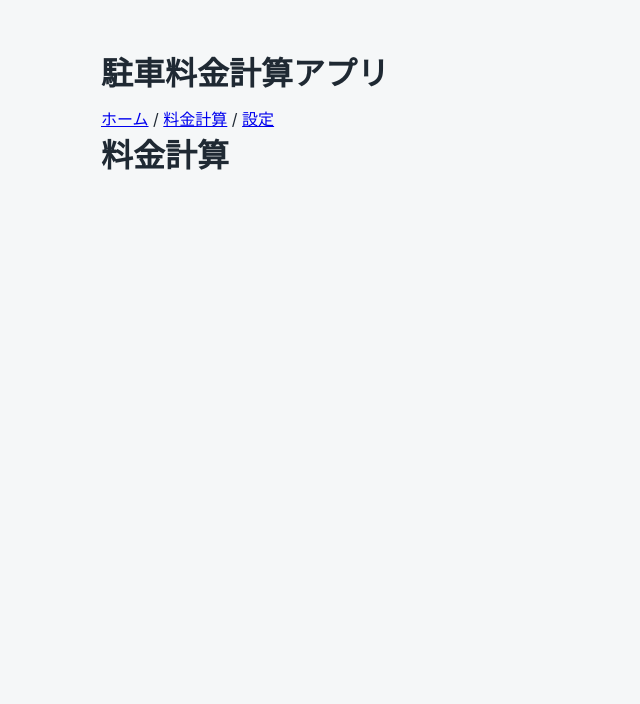
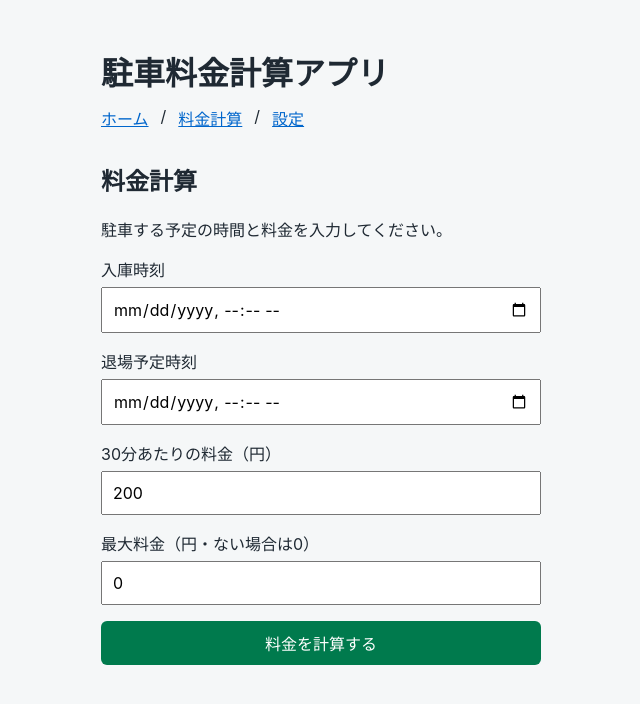
Before and after one commit to raito723/tyuusha, a React (Vite) app in the folder parking-fee-app/: page /calculator in a window 1280 px wide. Shown: the top 704 px of the page, without its empty margins (203-843 px from the left). Built offline with nearby package versions, Linux system fonts and the light colour scheme.

Commit message:
基本料金の計算機能を追加

```diff
--- a/parking-fee-app/src/index.css
+++ b/parking-fee-app/src/index.css
@@ -20,3 +20,65 @@ main {
 h1 {
   margin: 0 0 12px;
 }
+
+/*  */
+
+header {
+  margin-bottom: 32px;
+}
+
+nav {
+  display: flex;
+  gap: 12px;
+  margin-top: 12px;
+}
+
+nav a {
+  color: #0066cc;
+}
+
+form {
+  display: grid;
+  gap: 16px;
+  max-width: 440px;
+}
+
+form div {
+  display: grid;
+  gap: 6px;
+}
+
+input,
+button {
+  font: inherit;
+  padding: 10px;
+}
+
+button {
+  border: 0;
+  border-radius: 6px;
+  background: #007a4d;
+  color: #ffffff;
+  cursor: pointer;
+}
+
+button:hover {
+  background: #00623e;
+}
+
+.result-card {
+  margin-top: 24px;
+  padding: 20px;
+  border-radius: 8px;
+  background: #ffffff;
+}
+
+.error-message {
+  color: #c62828;
+  font-weight: bold;
+}
+
+.notice-message {
+  color: #00623e;
+  font-weight: bold;
+}
--- /dev/null
+++ b/parking-fee-app/src/lib/feeCalculator.js
@@ -0,0 +1,39 @@
+export function calculateParkingFee({
+    startTime,
+    endTime,
+    pricePer30Minutes,
+    maximumFee,
+}) {
+    const start = new Date(startTime);
+    const end = new Date(endTime);
+
+    if (Number.isNaN(start.getTime()) || Number.isNaN(end.getTime())) {
+        return {
+            error: "入庫時刻と退場予定時刻を入力してください。",
+        };
+    }
+
+    const parkingMinutes = Math.ceil((end - start) / (1000 * 60));
+
+    if (parkingMinutes <= 0) {
+        return {
+            error: "退場予定時刻は、入庫時刻より後に設定してください。",
+        };
+    }
+
+    const units = Math.ceil(parkingMinutes / 30);
+    const regularFee = units * pricePer30Minutes;
+
+    const hasMaximumFee = maximumFee > 0;
+    const totalFee = hasMaximumFee
+        ? Math.min(regularFee, maximumFee)
+        : regularFee;
+
+    return {
+        parkingMinutes,
+        units,
+        regularFee,
+        totalFee,
+        maximumFeeApplied: hasMaximumFee && regularFee >= maximumFee,
+    };
+}
--- a/parking-fee-app/src/pages/FeeCalculatorPage.jsx
+++ b/parking-fee-app/src/pages/FeeCalculatorPage.jsx
@@ -1,3 +1,108 @@
+import { useState } from "react";
+import { calculateParkingFee } from "../lib/feeCalculator";
+
 export function FeeCalculatorPage() {
-    return <h1>料金計算</h1>;
+    const [startTime, setStartTime] = useState("");
+    const [endTime, setEndTime] = useState("");
+    const [pricePer30Minutes, setPricePer30Minutes] = useState(200);
+    const [maximumFee, setMaximumFee] = useState(0);
+    const [result, setResult] = useState(null);
+
+    function handleSubmit(event) {
+        event.preventDefault();
+
+        const calculationResult = calculateParkingFee({
+            startTime,
+            endTime,
+            pricePer30Minutes: Number(pricePer30Minutes),
+            maximumFee: Number(maximumFee),
+        });
+
+        setResult(calculationResult);
+    }
+
+    return (
+        <section>
+            <h2>料金計算</h2>
+            <p>駐車する予定の時間と料金を入力してください。</p>
+
+            <form onSubmit={handleSubmit}>
+                <div>
+                    <label htmlFor="startTime">入庫時刻</label>
+                    <input
+                        id="startTime"
+                        type="datetime-local"
+                        value={startTime}
+                        onChange={(event) => setStartTime(event.target.value)}
+                        required
+                    />
+                </div>
+
+                <div>
+                    <label htmlFor="endTime">退場予定時刻</label>
+                    <input
+                        id="endTime"
+                        type="datetime-local"
+                        value={endTime}
+                        onChange={(event) => setEndTime(event.target.value)}
+                        required
+                    />
+                </div>
+
+                <div>
+                    <label htmlFor="pricePer30Minutes">30分あたりの料金（円）</label>
+                    <input
+                        id="pricePer30Minutes"
+                        type="number"
+                        min="0"
+                        value={pricePer30Minutes}
+                        onChange={(event) => setPricePer30Minutes(event.target.value)}
+                        required
+                    />
+                </div>
+
+                <div>
+                    <label htmlFor="maximumFee">最大料金（円・ない場合は0）</label>
+                    <input
+                        id="maximumFee"
+                        type="number"
+                        min="0"
+                        value={maximumFee}
+                        onChange={(event) => setMaximumFee(event.target.value)}
+                        required
+                    />
+                </div>
+
+                <button type="submit">料金を計算する</button>
+            </form>
+
+            {result && result.error && (
+                <p className="error-message">{result.error}</p>
+            )}
+
+            {result && !result.error && (
+                <section className="result-card">
+                    <h3>計算結果</h3>
+
+                    <p>
+                        駐車時間：{result.parkingMinutes}分
+                    </p>
+
+                    <p>
+                        料金：{result.totalFee.toLocaleString()}円
+                    </p>
+
+                    <p>
+                        30分単位：{result.units}回
+                    </p>
+
+                    {result.maximumFeeApplied && (
+                        <p className="notice-message">
+                            最大料金が適用されています。
+                        </p>
+                    )}
+                </section>
+            )}
+        </section>
+    );
 }
```
